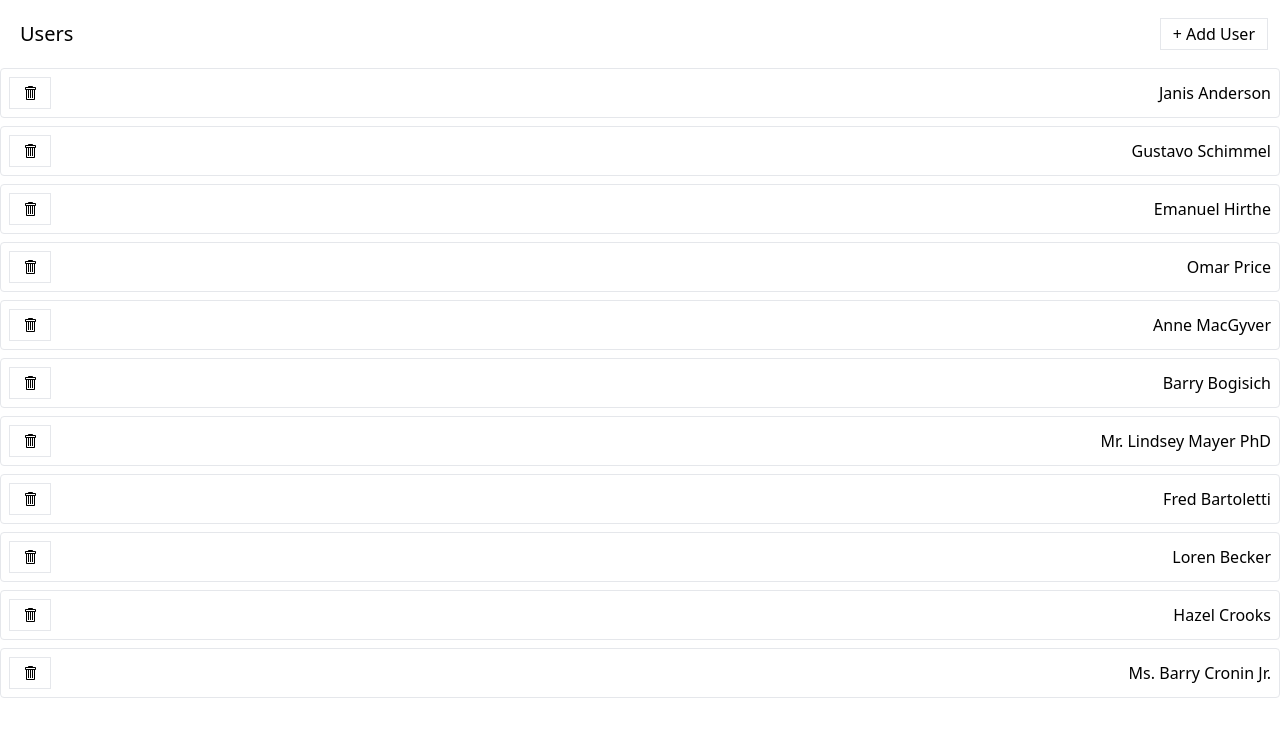
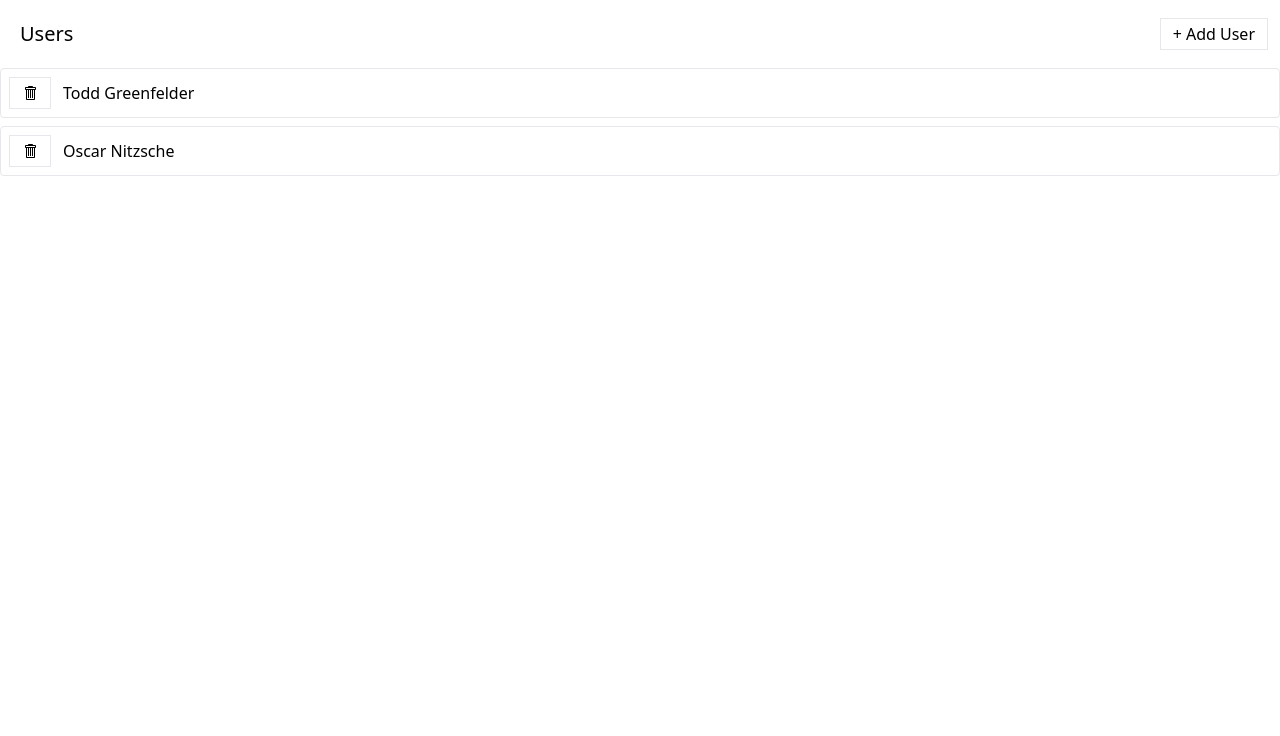
Before and after one commit to illiusionz/media, a React (Create React App) app: page / in a window 1280 px wide. Shown: the top 736 px of the page. Built offline with nearby package versions, Linux system fonts and the light colour scheme; data requests are answered from the project's data file.

Commit message:
Deleting the User

```diff
--- a/db.json
+++ b/db.json
@@ -1,48 +1,12 @@
 {
   "users": [
     {
-      "name": "Janis Anderson",
-      "id": 2
-    },
-    {
-      "name": "Gustavo Schimmel",
-      "id": 3
-    },
-    {
-      "name": "Emanuel Hirthe",
+      "name": "Todd Greenfelder",
       "id": 5
     },
     {
-      "name": "Omar Price",
+      "name": "Oscar Nitzsche",
       "id": 6
-    },
-    {
-      "name": "Anne MacGyver",
-      "id": 7
-    },
-    {
-      "name": "Barry Bogisich",
-      "id": 8
-    },
-    {
-      "name": "Mr. Lindsey Mayer PhD",
-      "id": 9
-    },
-    {
-      "name": "Fred Bartoletti",
-      "id": 10
-    },
-    {
-      "name": "Loren Becker",
-      "id": 11
-    },
-    {
-      "name": "Hazel Crooks",
-      "id": 12
-    },
-    {
-      "name": "Ms. Barry Cronin Jr.",
-      "id": 13
     }
   ],
   "albums": [],
--- a/src/components/UsersListItem.js
+++ b/src/components/UsersListItem.js
@@ -13,11 +13,13 @@
   return (
     <div className="mb-2 border rounded">
       <div className="flex p-2 justify-between items-center cursor-pointer">
-        <Button loading={isLoading} onClick={handleClick}>
-          <GoTrashcan />
-        </Button>
-        {error && <div>Error deleting user.</div>}
-        {user.name}
+        <div className='flex flex-row items-center justify-between'>
+            <Button className="mr-3" loading={isLoading} onClick={handleClick}>
+            <GoTrashcan />
+            </Button>
+            {error && <div>Error deleting user.</div>}
+            {user.name}
+        </div>
       </div>
     </div>
   );
--- a/src/store/slices/usersSlice.js
+++ b/src/store/slices/usersSlice.js
@@ -40,8 +40,9 @@
     });
     builder.addCase(removeUser.fulfilled, (state, action) => {
       state.isLoading = false;
-      // FIX ME!!!
-      console.log(action);
+      state.data = state.data.filter((user) => {
+        return user.id !== action.payload.id;
+      });
     });
     builder.addCase(removeUser.rejected, (state, action) => {
       state.isLoading = false;
--- a/src/store/thunks/removeUser.js
+++ b/src/store/thunks/removeUser.js
@@ -2,10 +2,9 @@
 import axios from 'axios';
 
 const removeUser = createAsyncThunk('users/remove', async (user) => {
-  const response = await axios.delete(`http://localhost:3005/users/${user.id}`);
+  await axios.delete(`http://localhost:3005/users/${user.id}`);
 
-  // FIX !!!!
-  return response.data;
+  return user;
 });
 
 export { removeUser };
```
